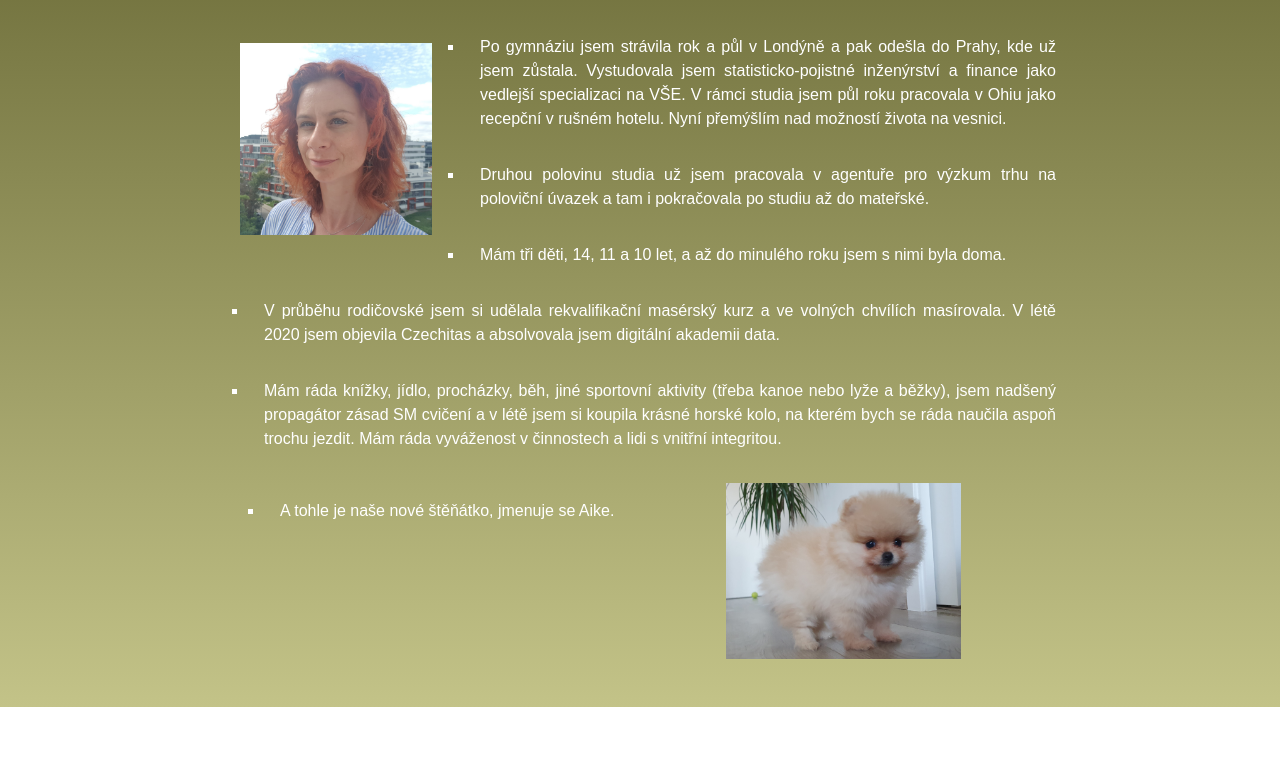
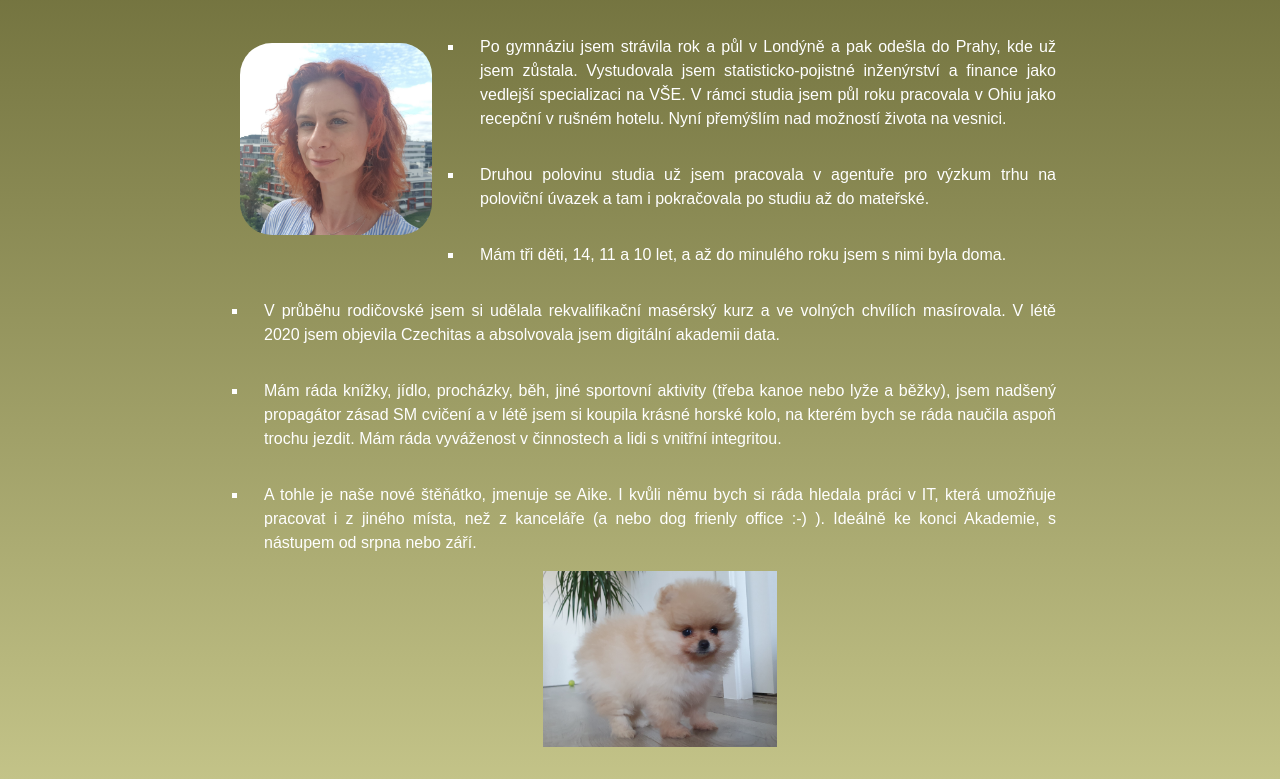
Before and after one commit to Martina-Kor/O_projektu_DAW2021_Bezuv_grunt_Bylinar, a plain HTML site: page Martina.html in a window 1280 px wide. Shown: the part 148-927 px from the top of the page. Before the commit the page ends 855 px from the top, so only its background shows below. Drawn offline with Linux system fonts and the light colour scheme.

Commit message:
dopsané texty podle MyM

```diff
--- a/Martina.html
+++ b/Martina.html
@@ -64,7 +64,10 @@
           </li>
           <div class="aike">
             <li class="aike__text">
-              A tohle je naše nové štěňátko, jmenuje se Aike.
+              A tohle je naše nové štěňátko, jmenuje se Aike. I kvůli němu bych
+              si ráda hledala práci v IT, která umožňuje pracovat i z jiného
+              místa, než z kanceláře (a nebo dog frienly office :-) ). Ideálně
+              ke konci Akademie, s nástupem od srpna nebo září.
             </li>
             <img
               class="aike__foto"
--- a/style.css
+++ b/style.css
@@ -73,8 +73,6 @@ a.Mindmap:hover {
 .aike {
   display: flex;
   flex-wrap: wrap;
-  justify-content: center;
-  padding: 1rem;
   border-radius: 2rem;
 }
 .mindmap__picture {
@@ -195,11 +193,13 @@ li .aike {
   margin-top: 1.5rem;
   width: 12rem;
   height: 12rem;
+  border-radius: 2rem;
 }
 
 .aike__foto {
   margin: auto;
   height: 11rem;
+  border-radius: 2rem;
 }
 
 /* xxxxxxxxxxxxxxxxxxxxxxxxxxxxxxxxxxxxxxxx
```
Also changed, not shown: Marie.html (+9 -2 lines).
